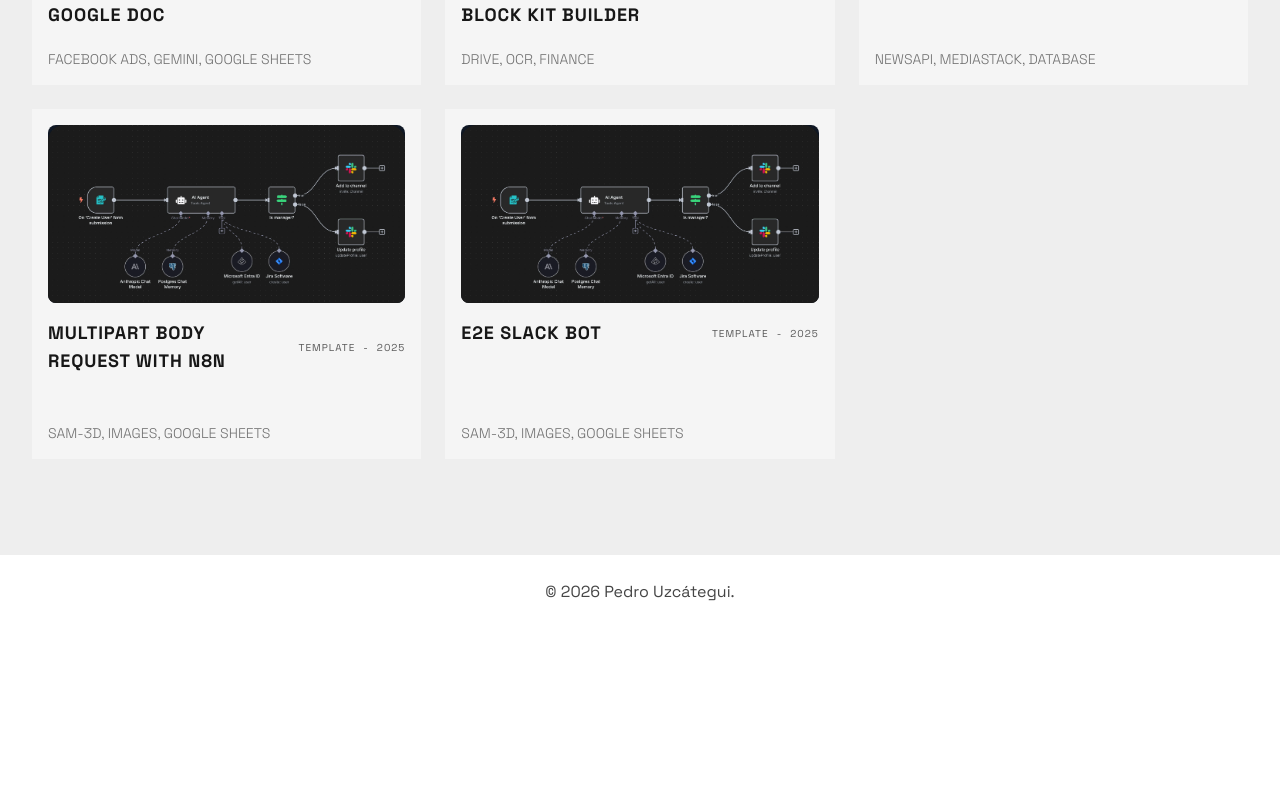
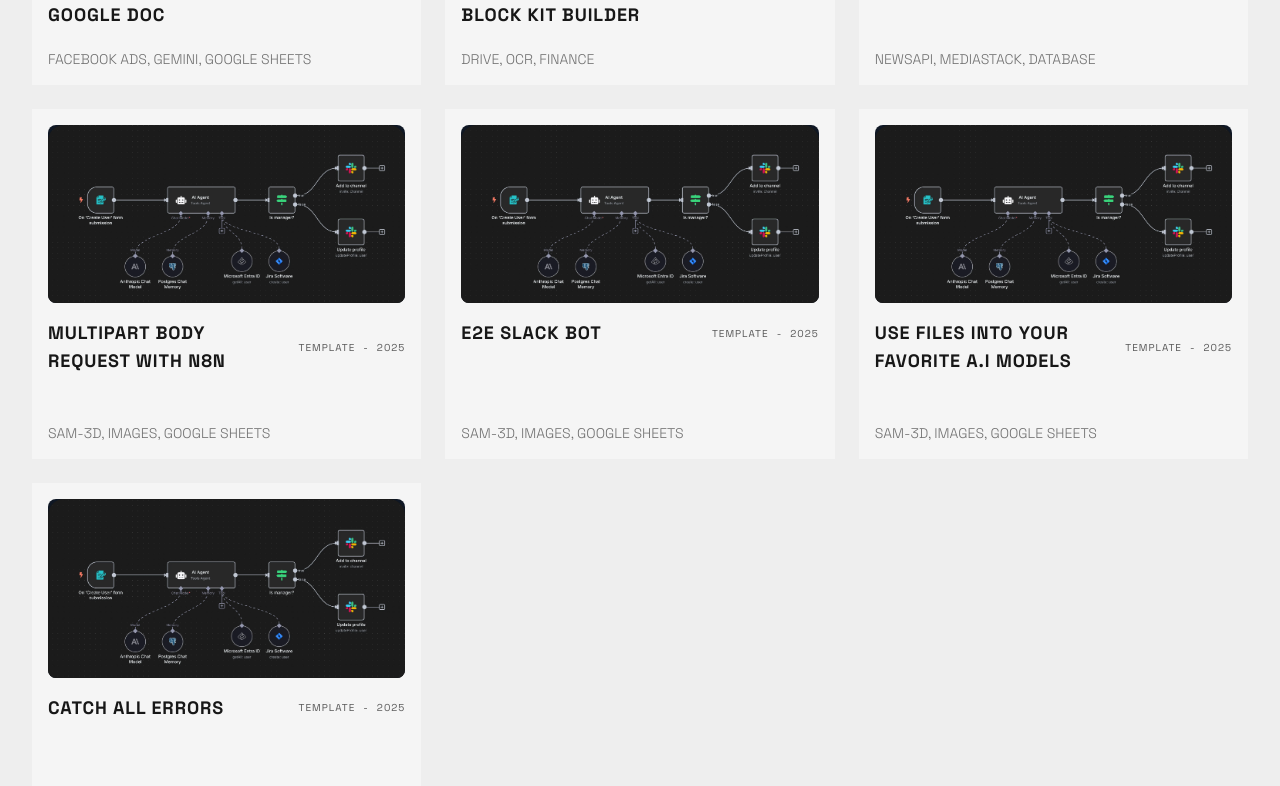
Before and after one commit to pedrouzcategui/pedrouzcateguiv1, a Next.js app: page /n8n in a window 1280 px wide. Shown: the part 554-1340 px from the top of the page. Before the commit the page ends 1174 px from the top, so only its background shows below. Built offline with nearby package versions, Linux system fonts and the light colour scheme.

Commit message:
Add New Workflow Ideas

```diff
--- a/src/app/n8n/workflows.ts
+++ b/src/app/n8n/workflows.ts
@@ -216,4 +216,86 @@
       "Update the tracker with status and links",
     ],
   },
+  {
+    id: "files-to-ai",
+    title: "Use Files into your favorite A.I models",
+    description:
+      "Process uploads, run SAM-3D, and store outputs in a project workspace.",
+    tags: ["SAM-3D", "Images", "Google Sheets"],
+    apps: [
+      {
+        id: "sheets",
+        icon: "📄",
+        bg: "bg-emerald-500/15 text-emerald-200",
+        label: "Google Sheets",
+      },
+      {
+        id: "web",
+        icon: "🌐",
+        bg: "bg-sky-500/15 text-sky-200",
+        label: "HTTP Request",
+      },
+      {
+        id: "ai",
+        icon: "🤖",
+        bg: "bg-violet-500/15 text-violet-200",
+        label: "SAM-3D",
+      },
+    ],
+    stat: "+5",
+    overview:
+      "Turn image uploads into 3D models and track delivery status in a shared workspace.",
+    requirements: [
+      "Image upload form or storage bucket",
+      "SAM-3D inference endpoint",
+      "Project tracker sheet",
+    ],
+    steps: [
+      "Capture new image uploads",
+      "Send the images to SAM-3D for processing",
+      "Store the output model URL",
+      "Update the tracker with status and links",
+    ],
+  },
+    {
+    id: "error-catcher",
+    title: "Catch all errors",
+    description:
+      "Process uploads, run SAM-3D, and store outputs in a project workspace.",
+    tags: ["SAM-3D", "Images", "Google Sheets"],
+    apps: [
+      {
+        id: "sheets",
+        icon: "📄",
+        bg: "bg-emerald-500/15 text-emerald-200",
+        label: "Google Sheets",
+      },
+      {
+        id: "web",
+        icon: "🌐",
+        bg: "bg-sky-500/15 text-sky-200",
+        label: "HTTP Request",
+      },
+      {
+        id: "ai",
+        icon: "🤖",
+        bg: "bg-violet-500/15 text-violet-200",
+        label: "SAM-3D",
+      },
+    ],
+    stat: "+5",
+    overview:
+      "Turn image uploads into 3D models and track delivery status in a shared workspace.",
+    requirements: [
+      "Image upload form or storage bucket",
+      "SAM-3D inference endpoint",
+      "Project tracker sheet",
+    ],
+    steps: [
+      "Capture new image uploads",
+      "Send the images to SAM-3D for processing",
+      "Store the output model URL",
+      "Update the tracker with status and links",
+    ],
+  },
 ];
```
